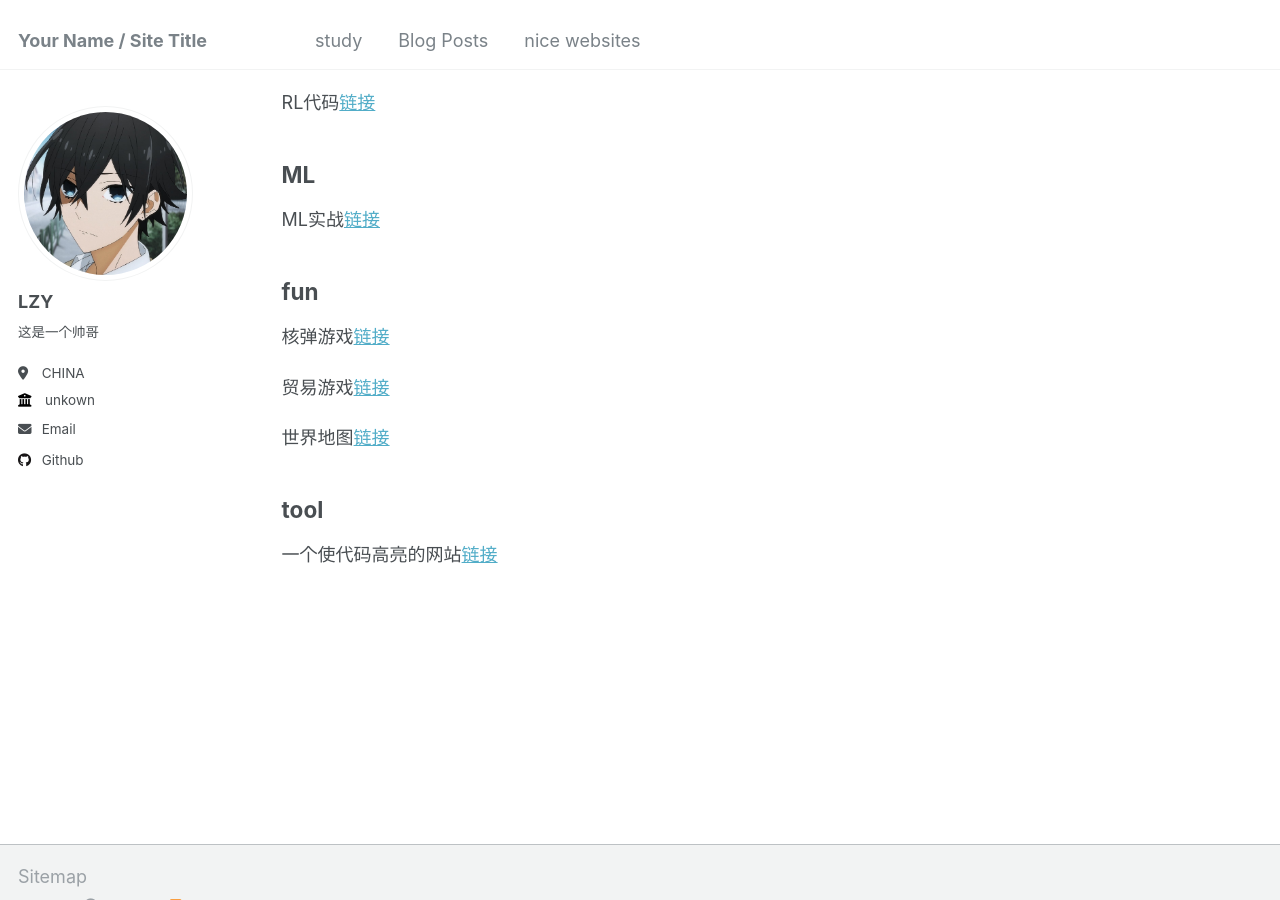
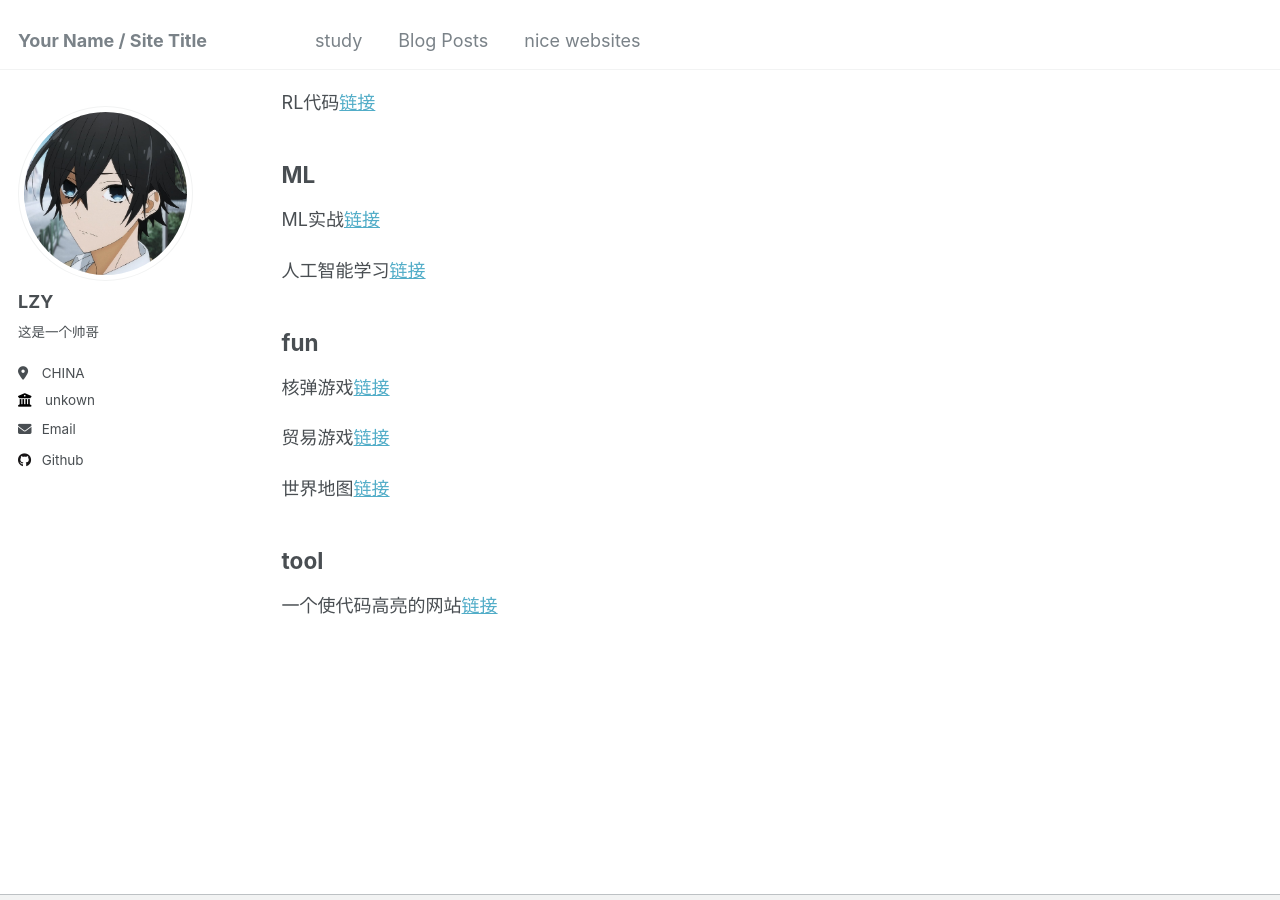
Before and after one commit to LZY-sleepy/LZY-sleepy.github.io, a Jekyll site: the page built from _pages/cv.md, in a window 1280 px wide and 900 px high, scrolled down 467 px. Built offline with Jekyll 4.4.1, drawn with Linux system fonts in a browser that asks for light colours.

Commit message:
增加了一个网站

```diff
--- a/_pages/cv.md
+++ b/_pages/cv.md
@@ -22,6 +22,8 @@ RL代码[链接](https://github.com/XinJingHao/DRL-Pytorch)
 ## ML
 ML实战[链接](https://github.com/apachecn/ailearning?tab=readme-ov-file)
 
+人工智能学习[链接](https://face2ai.com/)
+
 ## fun
 
 核弹游戏[链接](https://nuclearsecrecy.com/nukemap/)
```
